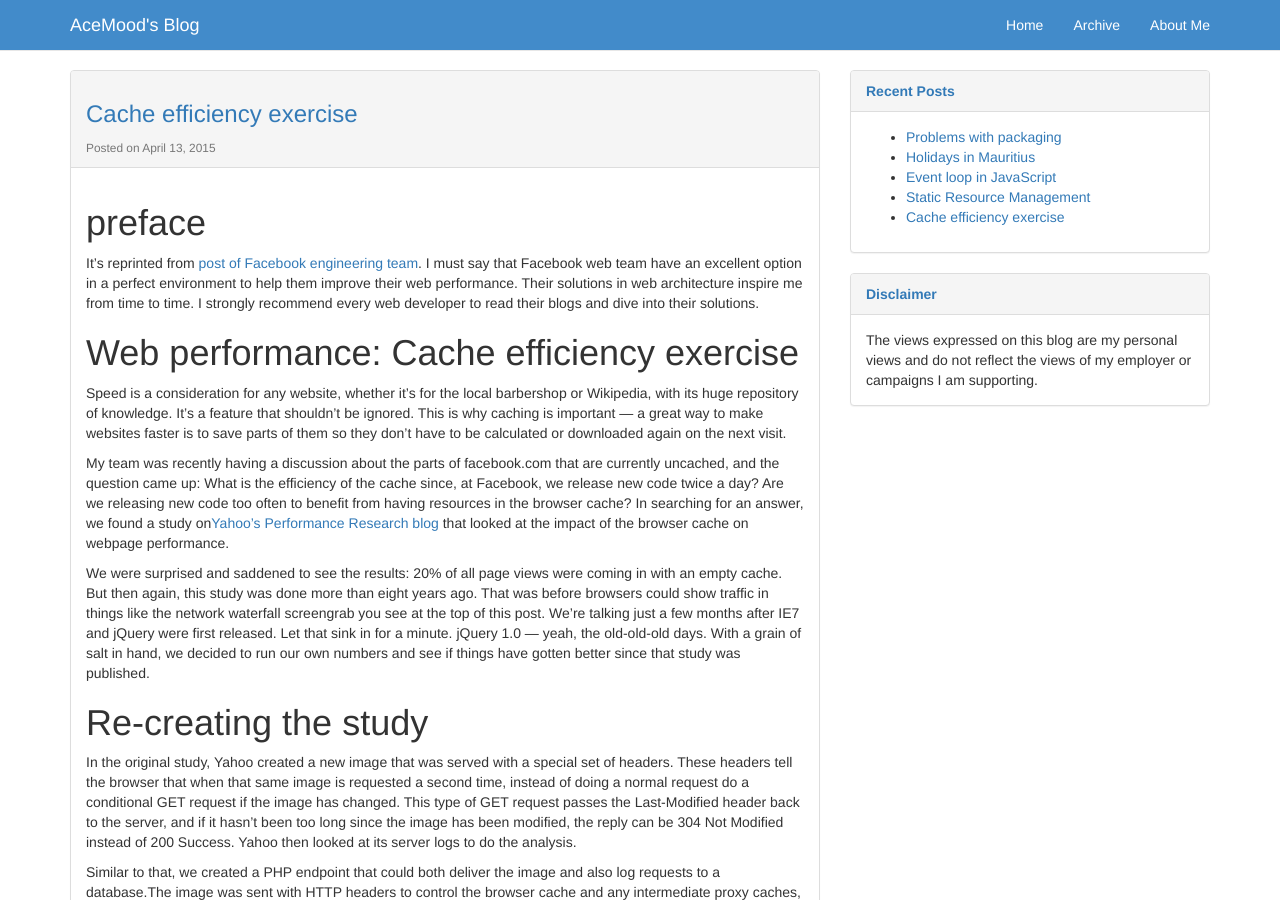
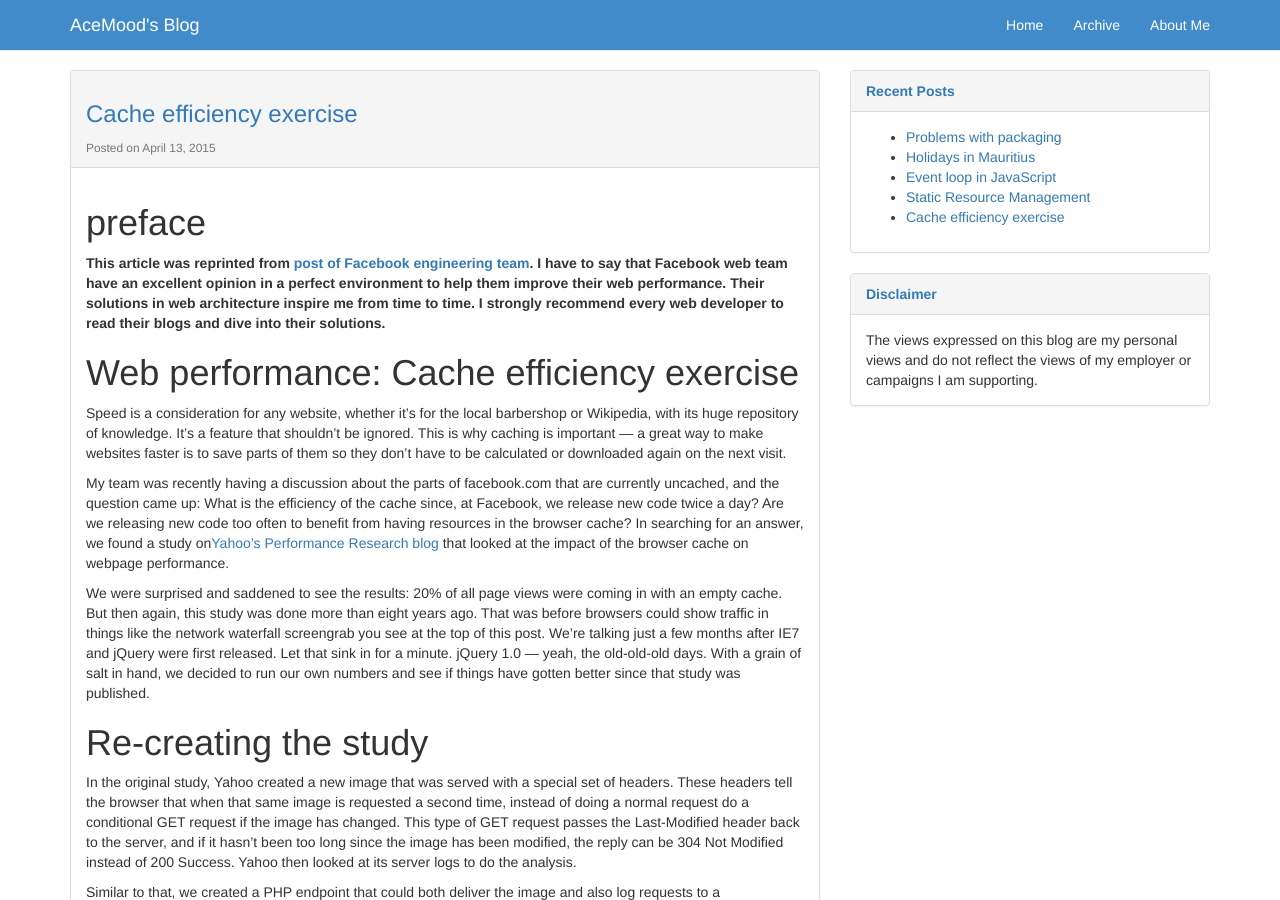
Before and after one commit to AceMood/AceMood.github.io, a Jekyll site: the page built from _posts/2015-04-13-cache-efficiency-exercise.md, in a window 1280 px wide and 900 px high. Built offline with Jekyll 4.4.1, drawn with Linux system fonts in a browser that asks for light colours; nearby versions of some CDN libraries.

Commit message:
fix text format

```diff
--- a/_config.yml
+++ b/_config.yml
@@ -3,6 +3,7 @@
 # ---------------- #
 title: AceMood's Blog
 tagline: Done is better than perfect
+url: https://acemood.github.io
 
 # ---------------- #
 #      Jekyll      #
--- a/_posts/2015-04-13-cache-efficiency-exercise.md
+++ b/_posts/2015-04-13-cache-efficiency-exercise.md
@@ -5,14 +5,15 @@ tagline: by AceMood
 categories: Front-end
 sc: fe
 description: Cache efficiency exercise
-keywords: web performance, facebook
+keywords: web performance, facebook, http cache
 ---
 
 # preface
 
-It's reprinted from [post of Facebook engineering team](https://code.facebook.com/posts/964122680272229/web-performance-cache-efficiency-exercise/).
-I must say that Facebook web team have an excellent option in a perfect environment to help them improve their web performance. Their solutions in web
-architecture inspire me from time to time. I strongly recommend every web developer to read their blogs and dive into their solutions.
+**This article was reprinted from [post of Facebook engineering team](https://code.facebook.com/posts/964122680272229/web-performance-cache-efficiency-exercise/).
+I have to say that Facebook web team have an excellent opinion in a perfect environment to help them improve their
+web performance. Their solutions in web architecture inspire me from time to time. I strongly recommend every web
+developer to read their blogs and dive into their solutions.**
 
 # Web performance: Cache efficiency exercise
 
```
Also changed, not shown: _posts/2016-05-28-problems-with-packaging.md (+1 -1 lines).
